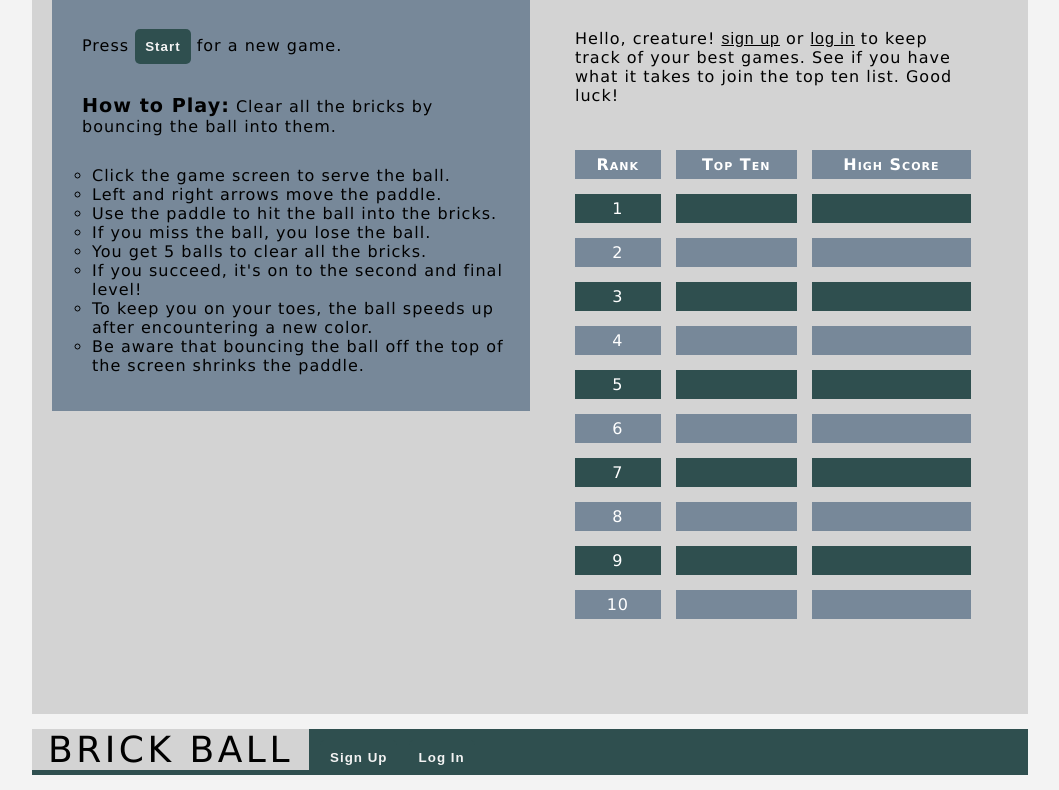
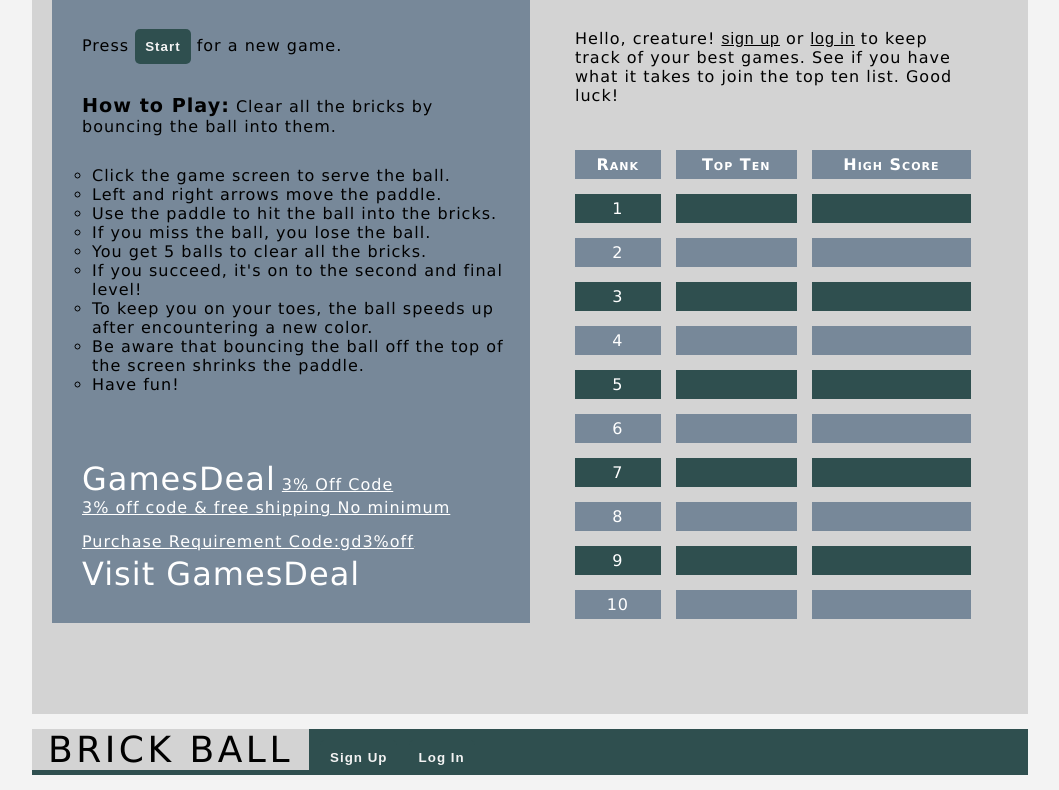
Before and after one commit to adfranks/brickball, a PHP site: page /brickball.php in a window 1280 px wide. Shown: the part 723-1513 px from the top of the page, without its empty margins (110-1169 px from the left). Run offline with PHP 8.4, Linux system fonts and the light colour scheme; data that the repository does not hold is empty.

Commit message:
Add files via upload

```diff
--- a/brickball.php
+++ b/brickball.php
@@ -18,8 +18,8 @@ if (!isset($_SESSION['uname'])) {
 <head>
   <meta charset="UTF-8" />
   <title>Brick Ball</title>
-  <meta name="keywords" content="brick ball, breakout, arkanoid, game" />
-  <meta name="description" content="breakout game for web browser" />
+  <meta name="keywords" content="brick ball, vintage, retro, video game, breakout, arkanoid, online game, web application" />
+  <meta name="description" content="A fun version of the vintage Breakout video game to be played in a web browser.  Use your keyboard to move the paddle and knock the ball into the bricks!" />
   <meta name="viewport" content="width=device-width, initial-scale=1.0">
   <meta http-equiv="pragma" content="no-cache">
   <link rel="icon" href="images/brickball-icon.png">
@@ -184,7 +184,9 @@ if (!isset($_SESSION['uname'])) {
           <li>If you succeed, it's on to the second and final level!</li>
           <li>To keep you on your toes, the ball speeds up after encountering a new color.</li>
           <li>Be aware that bouncing the ball off the top of the screen shrinks the paddle.</li>
+          <li>Have fun!</li>
         </ul>
+        <p style="color:white;"><span style="font-size:2em;">GamesDeal</span> <a style="color:white;" href="http://www.gamesdeal.com/?a-aid=brickball&amp;a_aid=brickball&amp;a_bid=ae830298" target="_top"><strong>3% Off Code</strong><br/>3% off code & free shipping  No minimum Purchase Requirement Code:gd3%off</a><img style="border:0" src="http://affiliate.gamesdeal.com/scripts/imp.php?a_aid=brickball&amp;a_bid=ae830298" width="1" height="1" alt="" /><strong style="font-size:2em;"> Visit GamesDeal</strong></p>
       </div>
 
       <div id="greeting">
```
